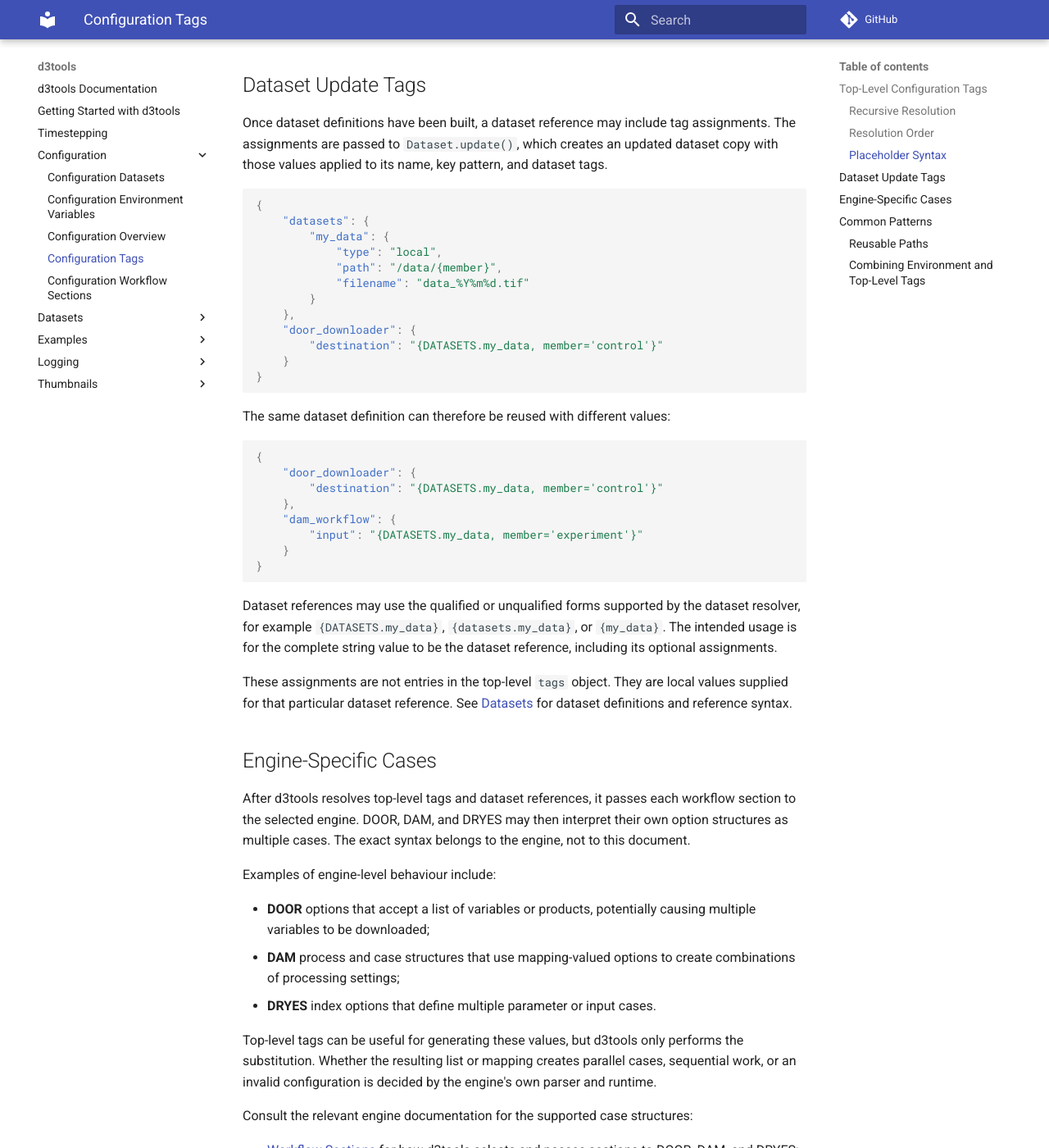
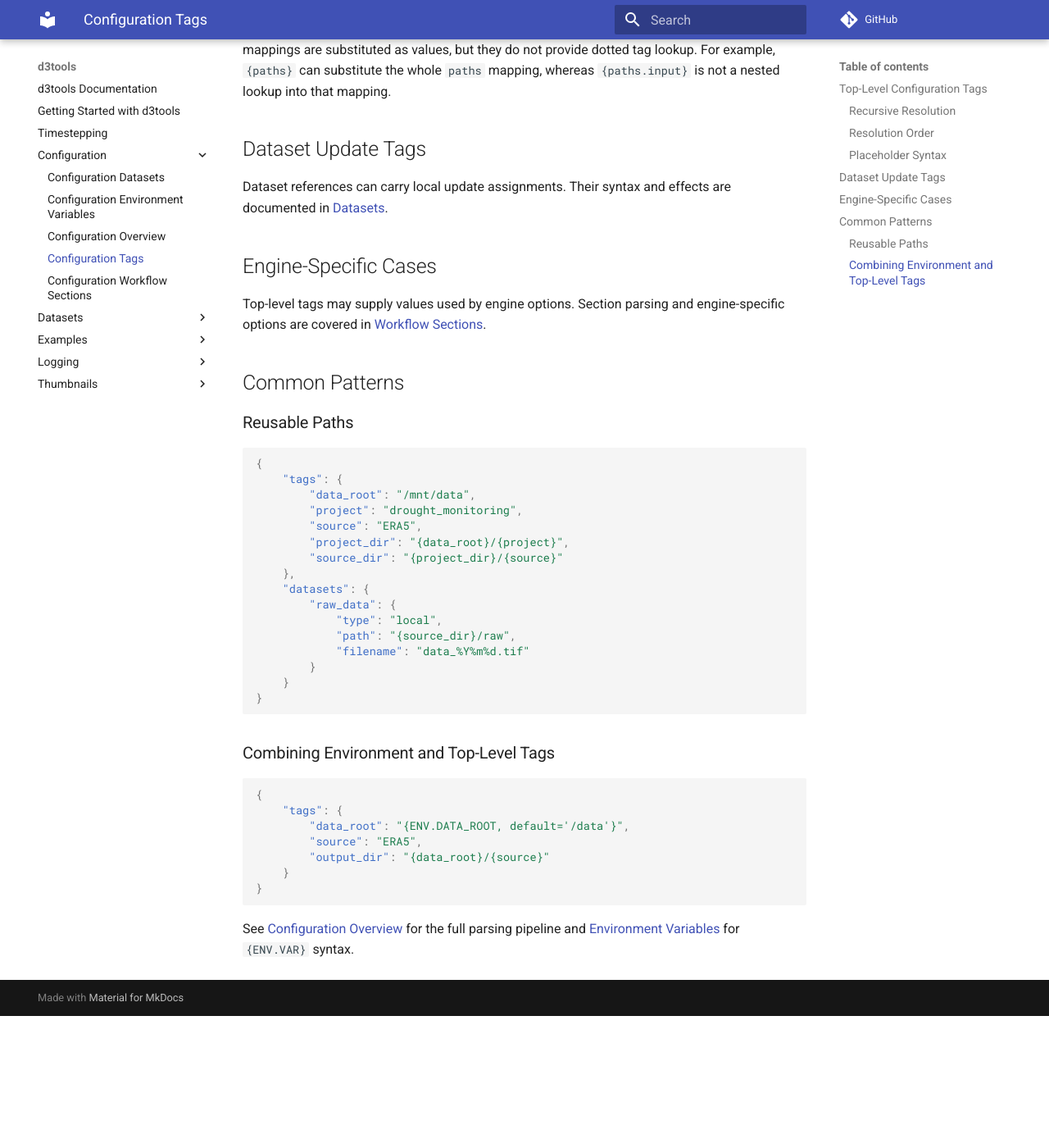
Before and after one commit to c-hydro/d3tools, an MkDocs documentation site: the page built from docs/configuration/tags.md, in a window 1280 px wide and 1400 px high, scrolled down 2779 px. Shown: the whole window at 82% size. Built offline with MkDocs 1.6.1 and Material for MkDocs 9.7.7, drawn with Linux system fonts in a browser that asks for light colours; comment, search, counter and statistics services are not loaded; after the commit the page ends 4018 px from its top, so only the background shows below that; some of the changed text lies outside the part shown.

Commit message:
__ phase1-configuration

````diff
--- a/docs/configuration/tags.md
+++ b/docs/configuration/tags.md
@@ -127,75 +130,13 @@ whereas `{paths.input}` is not a nested lookup into that mapping.
 
 ## Dataset Update Tags
 
-Once dataset definitions have been built, a dataset reference may include tag
-assignments. The assignments are passed to `Dataset.update()`, which creates an
-updated dataset copy with those values applied to its name, key pattern, and
-dataset tags.
-
-```json
-{
-    "datasets": {
-        "my_data": {
-            "type": "local",
-            "path": "/data/{member}",
-            "filename": "data_%Y%m%d.tif"
-        }
-    },
-    "door_downloader": {
-        "destination": "{DATASETS.my_data, member='control'}"
-    }
-}
-```
-
-The same dataset definition can therefore be reused with different values:
-
-```json
-{
-    "door_downloader": {
-        "destination": "{DATASETS.my_data, member='control'}"
-    },
-    "dam_workflow": {
-        "input": "{DATASETS.my_data, member='experiment'}"
-    }
-}
-```
-
-Dataset references may use the qualified or unqualified forms supported by the
-dataset resolver, for example `{DATASETS.my_data}`, `{datasets.my_data}`, or
-`{my_data}`. The intended usage is for the complete string value to be the
-dataset reference, including its optional assignments.
-
-These assignments are not entries in the top-level `tags` object. They are local
-values supplied for that particular dataset reference. See
-[Datasets](datasets.md) for dataset definitions and reference syntax.
+Dataset references can carry local update assignments. Their syntax and effects
+are documented in [Datasets](datasets.md).
 
 ## Engine-Specific Cases
 
-After d3tools resolves top-level tags and dataset references, it passes each
-workflow section to the selected engine. DOOR, DAM, and DRYES may then interpret
-their own option structures as multiple cases. The exact syntax belongs to the
-engine, not to this document.
-
-Examples of engine-level behaviour include:
-
-- **DOOR** options that accept a list of variables or products, potentially
-  causing multiple variables to be downloaded;
-- **DAM** process and case structures that use mapping-valued options to create
-  combinations of processing settings;
-- **DRYES** index options that define multiple parameter or input cases.
-
-Top-level tags can be useful for generating these values, but d3tools only
-performs the substitution. Whether the resulting list or mapping creates
-parallel cases, sequential work, or an invalid configuration is decided by the
-engine's own parser and runtime.
-
-Consult the relevant engine documentation for the supported case structures:
-
-- [Workflow Sections](workflow-sections.md) for how d3tools selects and passes
-  sections to DOOR, DAM, and DRYES;
-- the DOOR documentation for downloader variables and products;
-- the DAM documentation for process and case options;
-- the DRYES documentation for index and parameter cases.
+Top-level tags may supply values used by engine options. Section parsing and
+engine-specific options are covered in [Workflow Sections](workflow-sections.md).
 
 ## Common Patterns
 
````
Also changed, not shown: other parts of docs/configuration/tags.md (+4 -1 lines), _working_summaries/findings/approved.md (+1 -0 lines), _working_summaries/findings/phase1-configuration.md (added, +30 -0 lines), docs/configuration/environment.md (+2 -0 lines), docs/configuration/overview.md (+1 -0 lines).
